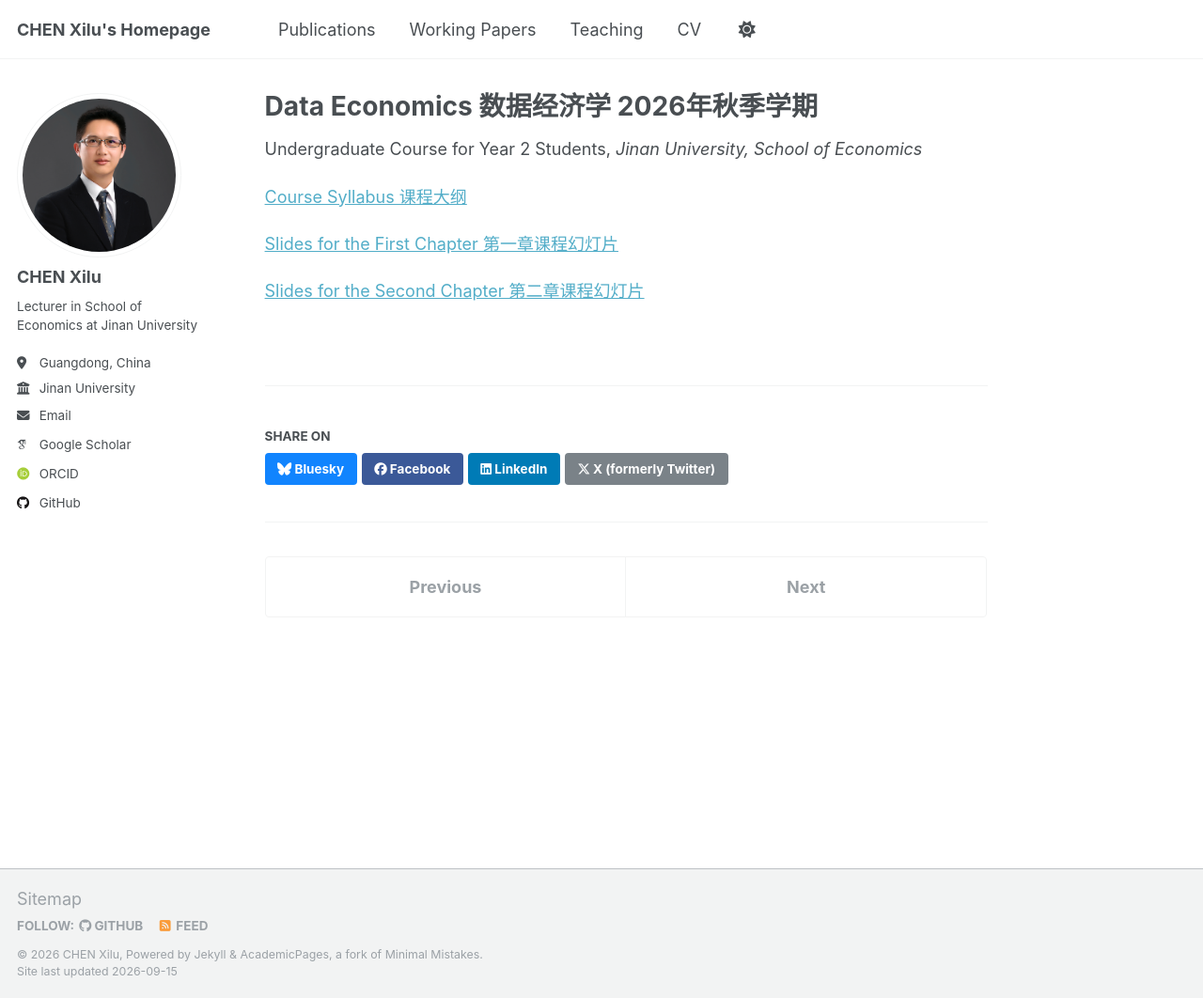
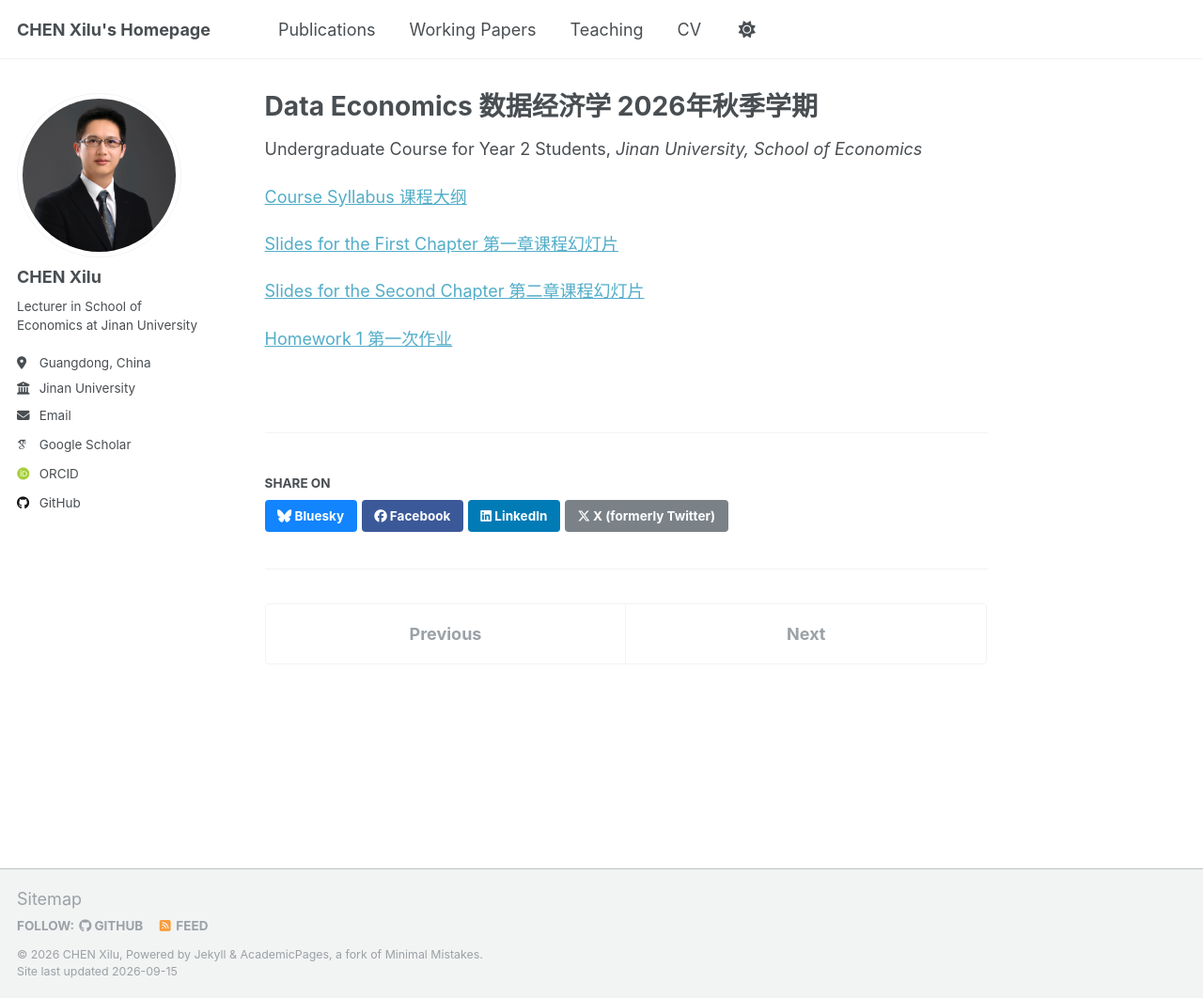
Before and after one commit to Xilu-CHEN/xilu-chen.github.io, a Jekyll site: the page built from _teaching/data_econ_2026_fall.md, in a window 1280 px wide and 1062 px high. Shown: the whole window at 94% size. Built offline with Jekyll 4.4.1, drawn with Linux system fonts in a browser that asks for light colours; some web fonts are replaced; a script that is not in the unit is left out.

Commit message:
Add link for Homework 1 in course materials

```diff
--- a/_teaching/data_econ_2026_fall.md
+++ b/_teaching/data_econ_2026_fall.md
@@ -13,3 +13,5 @@ location: Guangdong, China
 [Slides for the First Chapter 第一章课程幻灯片](http://xilu-chen.github.io/files/teaching_data_econ_2026_fall/《数据经济学》第1章.pdf){:target="_blank"}
 
 [Slides for the Second Chapter 第二章课程幻灯片](http://xilu-chen.github.io/files/teaching_data_econ_2026_fall/《数据经济学》第2章.pdf){:target="_blank"}
+
+[Homework 1 第一次作业](http://xilu-chen.github.io/files/teaching_data_econ_2026_fall/数据经济学第1次作业.pdf){:target="_blank"}
```
